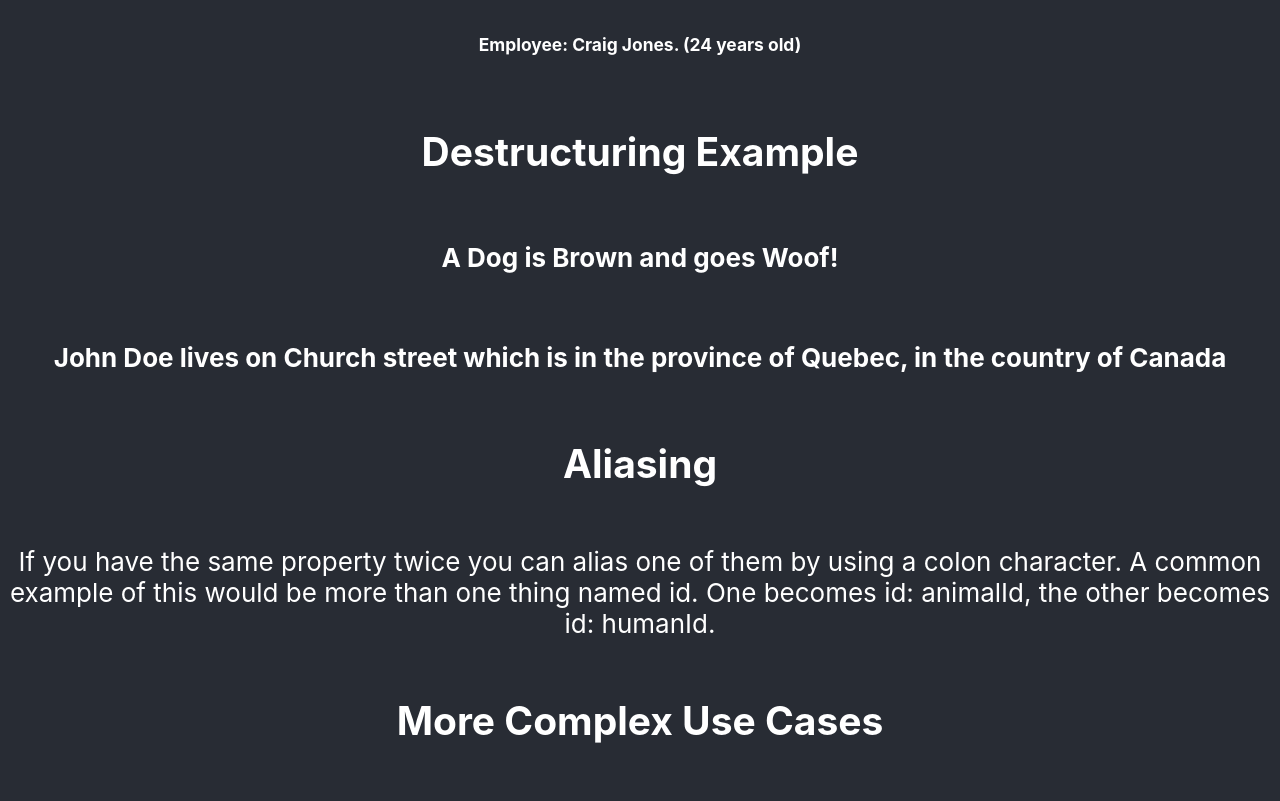
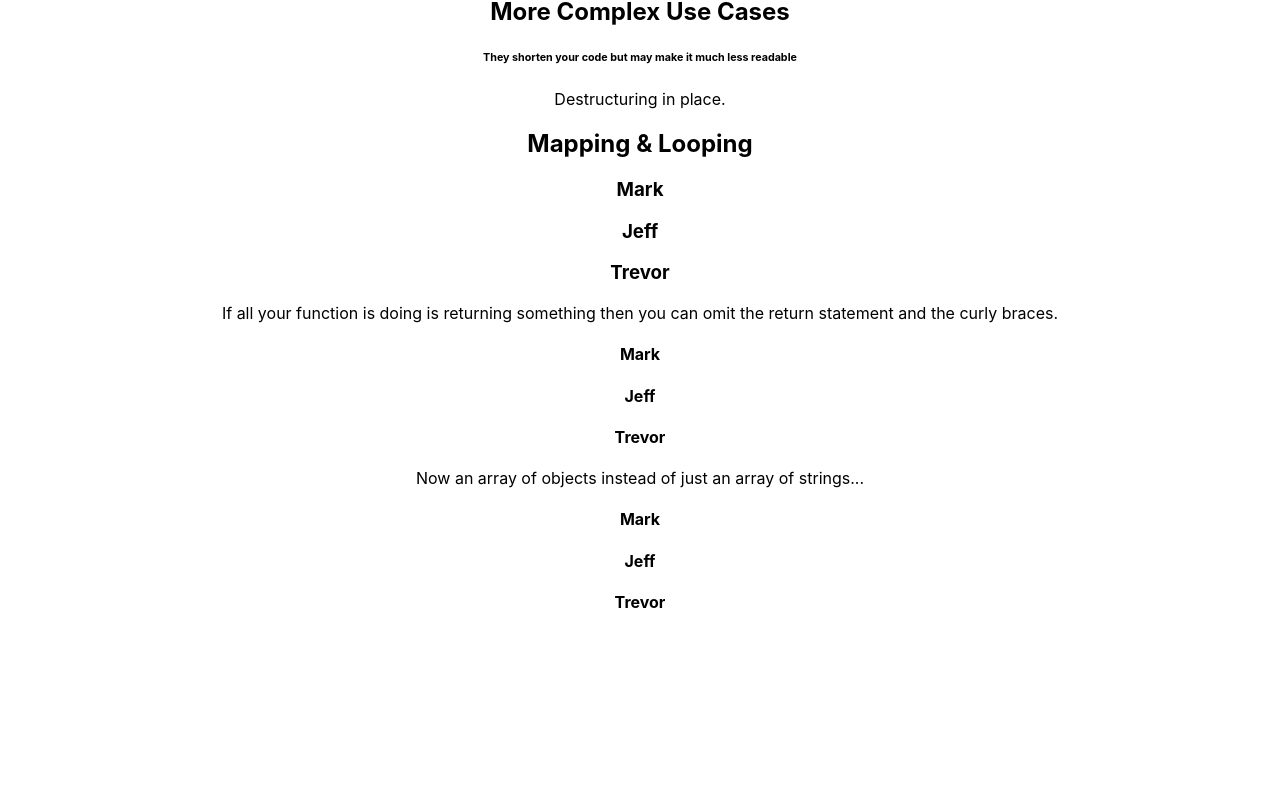
Before and after one commit to jeffbushdesign/react-counter-app, a React (Create React App) app: page / in a window 1280 px wide. Shown: the part 559-1360 px from the top of the page. After the commit the page ends 1192 px from the top, so only its background shows below. Built offline with nearby package versions, Linux system fonts and the light colour scheme.

Commit message:
Mapping through objects

```diff
--- a/src/App.js
+++ b/src/App.js
@@ -36,6 +36,29 @@ const contactInfo = {
   }
 };
 
+const people = [
+  "Mark",
+  "Jeff",
+  "Trevor"
+];
+
+const VRGames = [
+  {
+    title: "Saints & Sinners",
+    rating: "AAA"
+  },
+  {
+    title: "Retribution",
+    rating: "B"
+  },
+  {
+    title: "Office Simulator",
+    rating: "A"
+  }
+];
+
+
+
 function App() {
   const { animalType, animalColor, animalSound } = destructuringExample;
   const { name, address } = contactInfo;
@@ -44,7 +67,6 @@ function App() {
   const { street, country, province } = address;
   return (
     <div className="App">
-      <header className="App-header">
       <h2>Welcome to my counter</h2>
       <Counter />
       <h2> Company Directory </h2>
@@ -66,13 +88,25 @@ function App() {
       <h6>They shorten your code but may make it much less readable</h6>
       <p>Destructuring in place.</p>
 
+      <h2>Mapping & Looping</h2>
+      {people.map((people) => {
+        return <h3>{people}</h3>;
+      })}
+      <p>
+        If all your function is doing is returning something then you can omit the return statement and the curly braces.
+      </p>
+      {people.map((people) => (
+        <h4>{people}</h4>
+      ))}
+
+      <p>
+        Now an array of objects instead of just an array of strings...
+      </p>
+      {people.map((people) => (
+        <h4>{people}</h4>
+      ))}
 
 
-        {/* <Employee firstName="Jack" lastName="Smith" />
-        <Employee firstName="Stef" lastName="Cole" />
-        <Employee firstName="George" lastName="Plant" />
-        <Employee firstName="Tom" lastName="Jones" /> */}
-      </header>
     </div>
   );
 }
```
Lines whose indentation alone changed are shown as unchanged.
